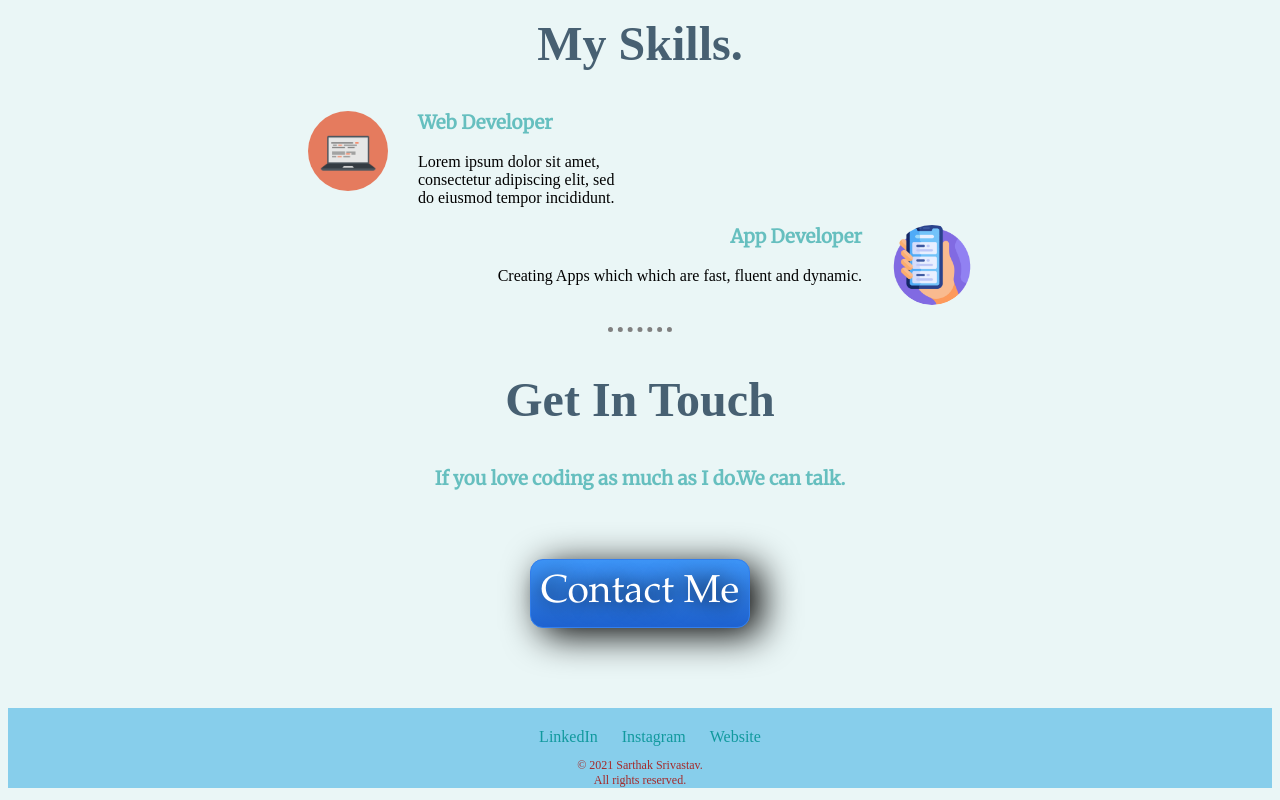
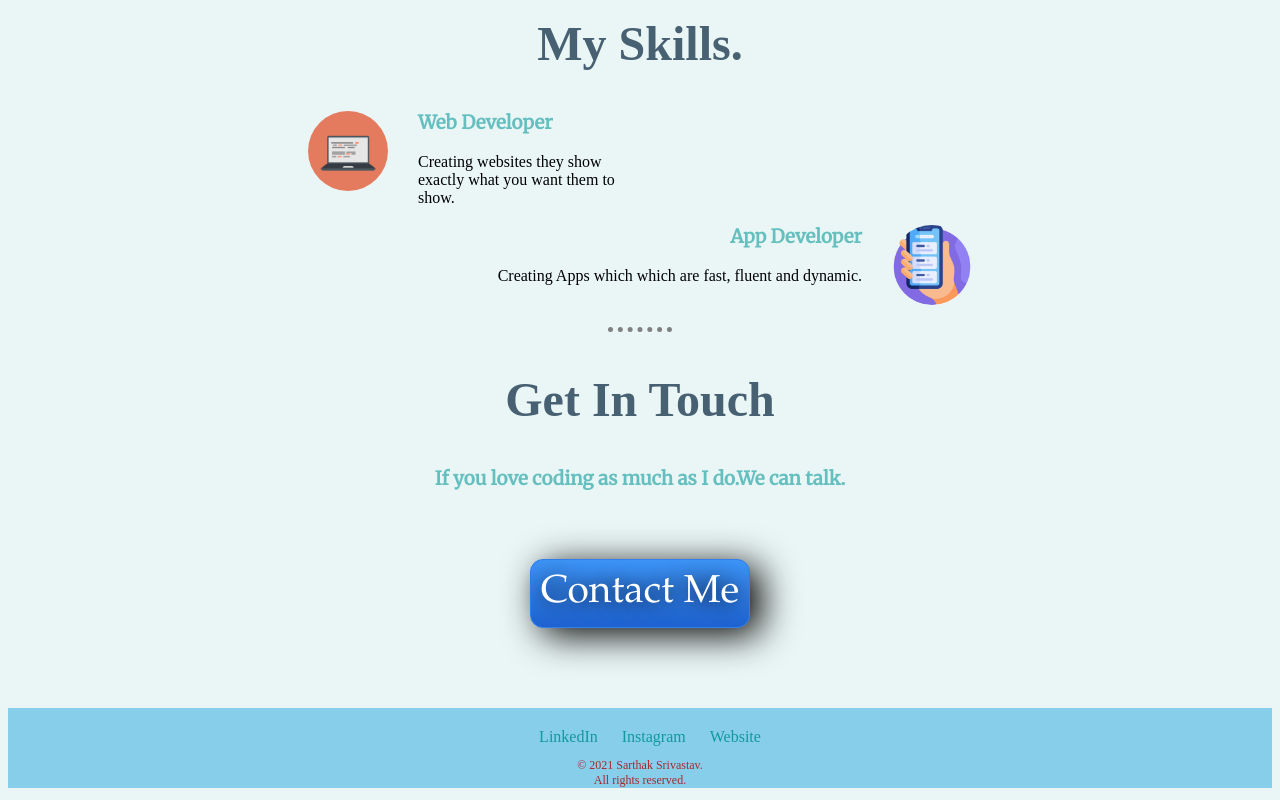
Before and after one commit to srthksrivastav/maincv, a plain HTML site: page index.html in a window 1280 px wide. Shown: the part 1346-2146 px from the top of the page. Drawn offline with Linux system fonts and the light colour scheme.

Commit message:
updated html

```diff
--- a/index.html
+++ b/index.html
@@ -34,7 +34,7 @@
       <div class="skill-row1">
         <img src="computer.png" alt="computer" width="320" height="310" class="computer">
         <h3 class="wd">Web Developer</h3>
-        <p class="skill-row1-text">Lorem ipsum dolor sit amet, consectetur adipiscing elit, sed do eiusmod tempor  incididunt. </p>
+        <p class="skill-row1-text">Creating websites they show exactly what you want them to show. </p>
       </div>
 
       <div class="skill-row2">
```
